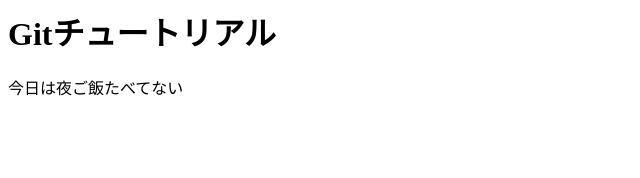
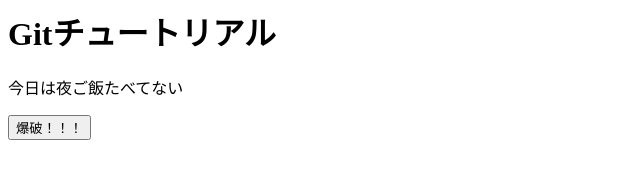
Before and after one commit to a8121160/git_tutorial, a plain HTML site: page index.html in a window 1280 px wide. Shown: the whole page, without its empty margins (0-640 px from the left). Drawn offline with Linux system fonts and the light colour scheme.

Commit message:
爆破ボタン追加

```diff
--- a/index.html
+++ b/index.html
@@ -1,2 +1,3 @@
 <h1>Gitチュートリアル</h1>
 <p>今日は夜ご飯たべてない</p>
+<button>爆破！！！</button>
```
